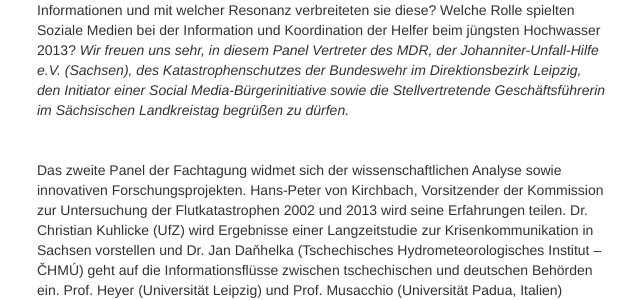
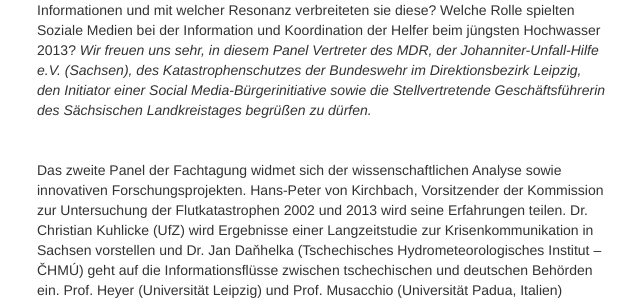
Before and after one commit to susedev/test, a Jekyll site: the page built from konferenz-kommunikationsfluten.html, in a window 1280 px wide. Shown: the part 1167-1467 px from the top of the page, without its empty margins (228-868 px from the left). Built offline with Jekyll 4.4.1, drawn with Linux system fonts in a browser that asks for light colours; nearby versions of some CDN libraries.

Commit message:
Edit from JekyllCMS

```diff
--- a/konferenz-kommunikationsfluten.html
+++ b/konferenz-kommunikationsfluten.html
@@ -27,7 +27,7 @@ title: Aktuell
 
 <p><strong>Die Panels</strong></p>
 
-<p>Im ersten Panel der Fachtagung sei das Vorgehen der zentralen Kommunikatoren in Sachsen untersucht: In welchem Umfang hatten die Massenmedien (etwa MDR), die Rettungsorganisationen und der beh&ouml;rdliche Katastrophenschutz Zugang zu relevanten Informationen und mit welcher Resonanz verbreiteten sie diese? Welche Rolle spielten Soziale Medien bei der Information und Koordination der Helfer beim j&uuml;ngsten Hochwasser 2013? <em>Wir freuen uns sehr, in diesem Panel Vertreter des MDR, der Johanniter-Unfall-Hilfe e.V. (Sachsen), des Katastrophenschutzes der Bundeswehr im Direktionsbezirk Leipzig, den Initiator einer Social Media-B&uuml;rgerinitiative sowie die Stellvertretende Gesch&auml;ftsf&uuml;hrerin im S&auml;chsischen Landkreistag begr&uuml;&szlig;en zu d&uuml;rfen.</em></p>
+<p>Im ersten Panel der Fachtagung sei das Vorgehen der zentralen Kommunikatoren in Sachsen untersucht: In welchem Umfang hatten die Massenmedien (etwa MDR), die Rettungsorganisationen und der beh&ouml;rdliche Katastrophenschutz Zugang zu relevanten Informationen und mit welcher Resonanz verbreiteten sie diese? Welche Rolle spielten Soziale Medien bei der Information und Koordination der Helfer beim j&uuml;ngsten Hochwasser 2013? <em>Wir freuen uns sehr, in diesem Panel Vertreter des MDR, der Johanniter-Unfall-Hilfe e.V. (Sachsen), des Katastrophenschutzes der Bundeswehr im Direktionsbezirk Leipzig, den Initiator einer Social Media-B&uuml;rgerinitiative sowie die Stellvertretende Gesch&auml;ftsf&uuml;hrerin des S&auml;chsischen Landkreistages begr&uuml;&szlig;en zu d&uuml;rfen.</em></p>
 
 <p>&nbsp;</p>
 
```
